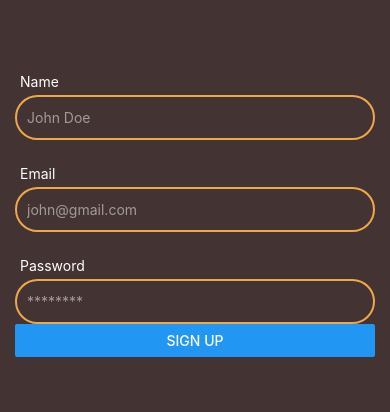
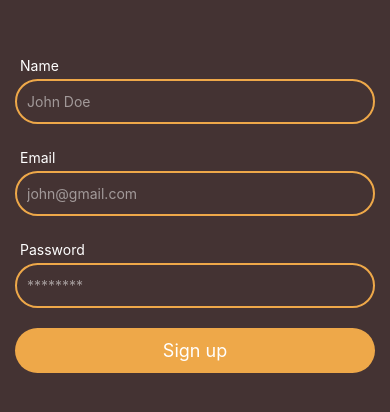
Before and after one commit to linub7/React_Native_Audio_Sharing_Frontend, a React Native app: screen /signup in a window 390 px wide. Shown: the part 210-622 px from the top of the page. Built offline with nearby package versions, Linux system fonts and the light colour scheme.

Commit message:
animate errors -> done

```diff
--- a/babel.config.js
+++ b/babel.config.js
@@ -15,5 +15,6 @@ module.exports = {
         },
       },
     ],
+    'react-native-reanimated/plugin',
   ],
 };
--- a/package.json
+++ b/package.json
@@ -13,6 +13,7 @@
     "formik": "^2.4.0",
     "react": "18.2.0",
     "react-native": "0.71.8",
+    "react-native-reanimated": "^3.1.0",
     "yup": "^1.2.0"
   },
   "devDependencies": {
--- a/src/components/auth/auth-input-fields/index.tsx
+++ b/src/components/auth/auth-input-fields/index.tsx
@@ -2,7 +2,7 @@ import AuthInput from '@ui/auth/input';
 import AuthInputErrorLabel from '@ui/auth/input-error-label';
 import AuthInputLabel from '@ui/auth/input-label';
 import {useFormikContext} from 'formik';
-import {FC} from 'react';
+import {FC, useEffect} from 'react';
 import {
   StyleProp,
   StyleSheet,
@@ -10,6 +10,13 @@ import {
   View,
   ViewStyle,
 } from 'react-native';
+import Animated, {
+  useAnimatedStyle,
+  useSharedValue,
+  withSequence,
+  withSpring,
+  withTiming,
+} from 'react-native-reanimated';
 
 interface Props {
   name: string; // required for formik
@@ -22,6 +29,8 @@ interface Props {
 }
 
 const AuthInputFields: FC<Props> = props => {
+  const inputTransformValue = useSharedValue(0);
+
   const {handleChange, values, errors, handleBlur, touched} = useFormikContext<{
     [key: string]: string;
   }>();
@@ -38,8 +47,30 @@ const AuthInputFields: FC<Props> = props => {
 
   const errorMessage = touched[name] && errors[name] ? errors[name] : '';
 
+  const shakeUI = () => {
+    inputTransformValue.value = withSequence(
+      withTiming(-10, {duration: 50}),
+      withSpring(0, {
+        damping: 8,
+        mass: 0.5,
+        stiffness: 1000,
+        restDisplacementThreshold: 0.1,
+      }),
+    );
+  };
+
+  const inputStyle = useAnimatedStyle(() => {
+    return {
+      transform: [{translateX: inputTransformValue.value}],
+    };
+  });
+
+  useEffect(() => {
+    if (errorMessage) shakeUI();
+  }, [errorMessage]);
+
   return (
-    <View style={[styles.container, containerStyle]}>
+    <Animated.View style={[containerStyle, inputStyle]}>
       <View style={styles.labelContainer}>
         <AuthInputLabel label={label} />
         <AuthInputErrorLabel errorLabel={errorMessage} />
@@ -53,12 +84,11 @@ const AuthInputFields: FC<Props> = props => {
         autoCapitalize={autoCapitalize}
         onBlur={handleBlur(name)}
       />
-    </View>
+    </Animated.View>
   );
 };
 
 const styles = StyleSheet.create({
-  container: {},
   labelContainer: {
     flexDirection: 'row',
     justifyContent: 'space-between',
--- a/src/components/shared/buttons/submit/index.tsx
+++ b/src/components/shared/buttons/submit/index.tsx
@@ -1,6 +1,7 @@
+import AppButton from '@ui/app-button';
 import {useFormikContext} from 'formik';
 import {FC} from 'react';
-import {Button, GestureResponderEvent, StyleSheet} from 'react-native';
+import {StyleSheet} from 'react-native';
 
 interface Props {
   btnTitle: string;
@@ -8,7 +9,7 @@ interface Props {
 
 const SubmitButton: FC<Props> = props => {
   const {handleSubmit} = useFormikContext();
-  return <Button title={props.btnTitle} onPress={handleSubmit} />;
+  return <AppButton btnTitle={props.btnTitle} onPress={handleSubmit} />;
 };
 
 const styles = StyleSheet.create({
--- /dev/null
+++ b/src/ui/app-button/index.tsx
@@ -0,0 +1,33 @@
+import colors from '@utils/colors';
+import {FC} from 'react';
+import {StyleSheet, Pressable, Text} from 'react-native';
+
+interface Props {
+  btnTitle: string;
+  onPress?(): void;
+}
+
+const AppButton: FC<Props> = ({btnTitle, onPress}) => {
+  return (
+    <Pressable style={styles.container} onPress={onPress}>
+      <Text style={styles.title}>{btnTitle}</Text>
+    </Pressable>
+  );
+};
+
+const styles = StyleSheet.create({
+  container: {
+    width: '100%',
+    height: 45,
+    backgroundColor: colors.SECONDARY,
+    alignItems: 'center',
+    justifyContent: 'center',
+    borderRadius: 25,
+  },
+  title: {
+    color: colors.CONTRAST,
+    fontSize: 18,
+  },
+});
+
+export default AppButton;
--- a/src/views/auth/signup/index.tsx
+++ b/src/views/auth/signup/index.tsx
@@ -48,6 +48,7 @@ const SignUpScreen: FC<Props> = props => {
             label="Password"
             secureTextEntry={true}
             name="password"
+            containerStyle={styles.marginBottom}
           />
           <SubmitButton btnTitle="Sign up" />
         </View>
```
Also changed, not shown: 2 other files (tests, documents, lock files or other folders).
